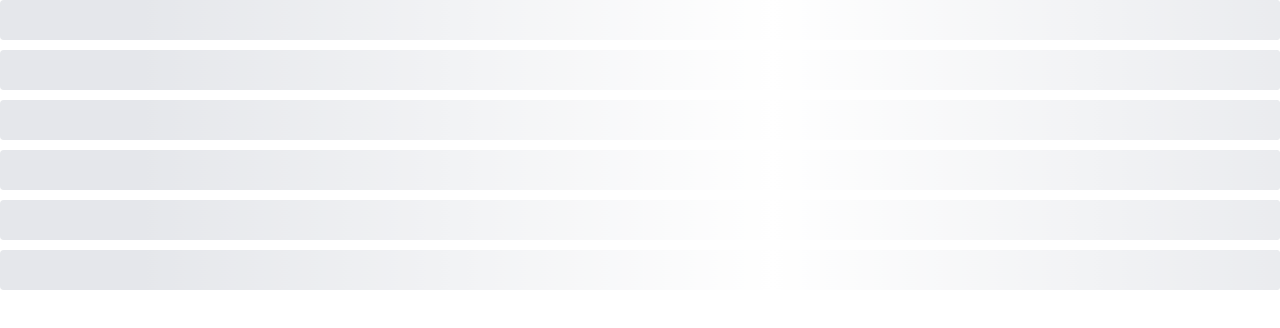
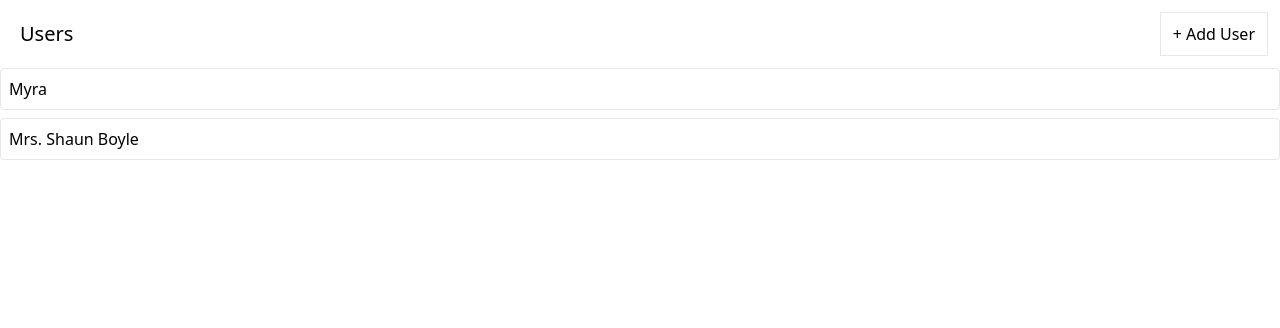
Before and after one commit to Titchyeah/media, a React (Create React App) app: page / in a window 1280 px wide. Shown: the top 328 px of the page. Built offline with nearby package versions, Linux system fonts and the light colour scheme; data requests are answered from the project's data file.

Commit message:
created addUsers thunk

```diff
--- a/db.json
+++ b/db.json
@@ -1,7 +1,14 @@
 {
-    "users": [
-        {  "id": 1, "name": "Myra" }
-    ],
-    "albums": [],
-    "photos": []
+  "users": [
+    {
+      "id": 1,
+      "name": "Myra"
+    },
+    {
+      "name": "Mrs. Shaun Boyle",
+      "id": 2
+    }
+  ],
+  "albums": [],
+  "photos": []
 }
--- a/src/components/UsersList.js
+++ b/src/components/UsersList.js
@@ -1,8 +1,9 @@
 import { useEffect } from "react";
 import { useDispatch } from "react-redux";
-import { fetchUsers } from "../store";
+import { fetchUsers, addUser } from "../store";
 import { useSelector } from "react-redux";
 import Skeleton from "./Skeleton";
+import Button from "./Button";
 
 function UsersList() {
 
@@ -14,14 +15,33 @@
         dispatch(fetchUsers());
     }, [dispatch]);
 
-if(isLoading){
-    return <Skeleton times={6} className="h-10 w-full"/>
-}
-if(error) {
-    return <div>Error fetching data...</div>
-}
+    const handleUserAdd = () => {
+        dispatch(addUser());
+    }
+    if (isLoading) {
+        return <Skeleton times={6} className="h-10 w-full" />
+    }
+    if (error) {
+        return <div>Error fetching data...</div>
+    }
+
+
+
+    const renderedUsers = data.map((user) => {
+        return <div key={user.id} className="mb-2 border rounded">
+            <div className="flex p-2 justify-between items-center cursor-pointer">
+                {user.name}
+            </div>
+        </div>
+    })
     return <div>
-    {data.length}
+        <div className="flex flex-row justify-between m-3">
+            <h1 className="m-2 text-xl"> Users</h1>
+            <Button onClick={handleUserAdd}>
+                + Add User
+            </Button>
+        </div>
+        {renderedUsers}
     </div>
 }
 
--- a/src/store/index.js
+++ b/src/store/index.js
@@ -8,3 +8,4 @@
 });
 
 export * from './thunks/fetchUsers';
+export * from './thunks/addUser';
--- a/src/store/slices/usersSlice.js
+++ b/src/store/slices/usersSlice.js
@@ -1,5 +1,6 @@
 import { createSlice } from "@reduxjs/toolkit";
 import { fetchUsers } from "../thunks/fetchUsers";
+import { addUser } from "../thunks/addUser";
 
 const usersSlice = createSlice({
     name: 'users',
@@ -20,6 +21,17 @@
             state.isLoading = false;
             state.error = action.error;
         });
+        builder.addCase(addUser.pending, (state,action) => {
+            state.isLoading = true;
+        });
+        builder.addCase(addUser.fulfilled, (state, action) => {
+            state.isLoading = false;
+            state.data.push(action.payload);
+        });
+        builder.addCase(addUser.rejected, (state,action) => {
+            state.isLoading = false;
+            state.error = action.error;
+        });
     }
 });
 
--- /dev/null
+++ b/src/store/thunks/addUser.js
@@ -0,0 +1,13 @@
+import { createAsyncThunk } from "@reduxjs/toolkit";
+import axios from "axios";
+import { faker } from '@faker-js/faker'
+
+const addUser = createAsyncThunk('users/add', async () => {
+    const response = await axios.post('http://localhost:3005/users', {
+        name: faker.name.fullName()
+    });
+    return response.data;
+}
+);
+
+export { addUser };
--- a/src/store/thunks/fetchUsers.js
+++ b/src/store/thunks/fetchUsers.js
@@ -3,7 +3,7 @@
 
 const fetchUsers = createAsyncThunk('users/fetch', async () => {
     const response = await axios.get('http://localhost:3005/users');
-    await pause(10000); //DEV ONLY
+    await pause(1000); //DEV ONLY
     return response.data;
 });
 
```
